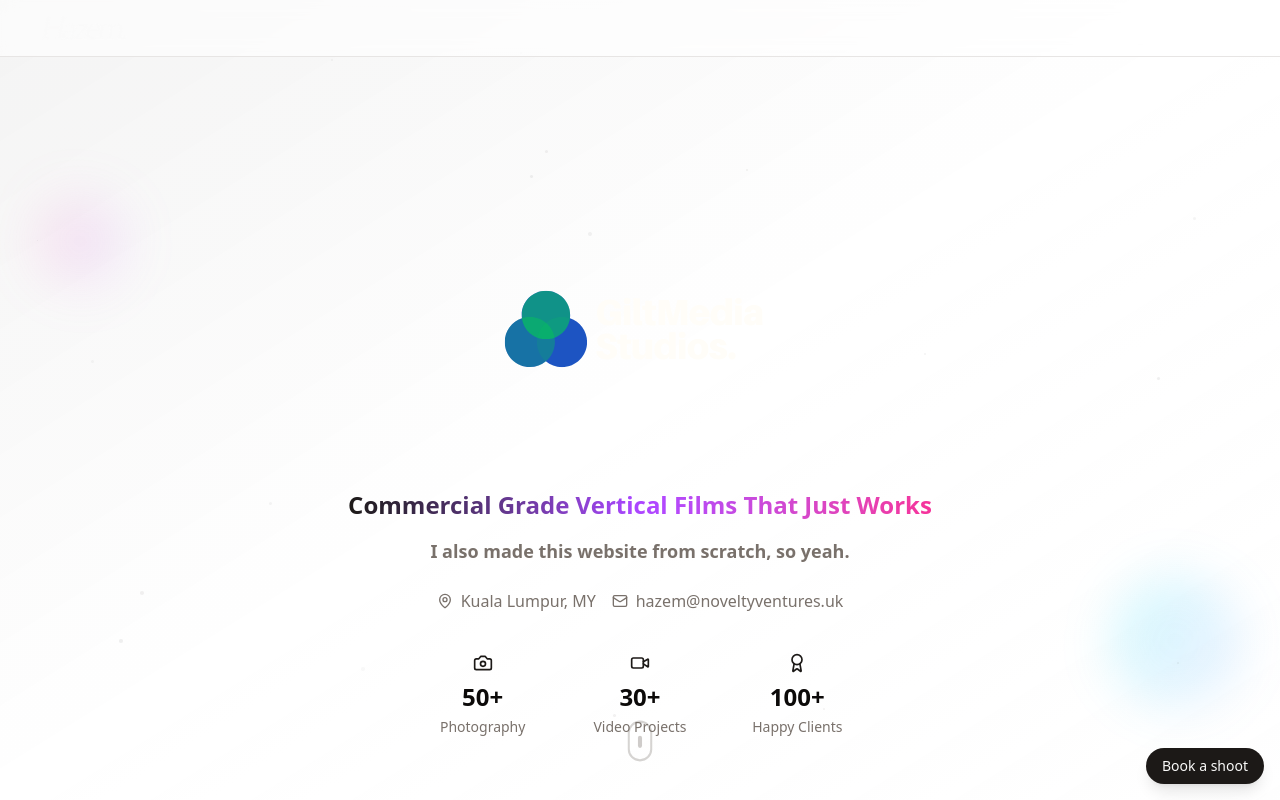
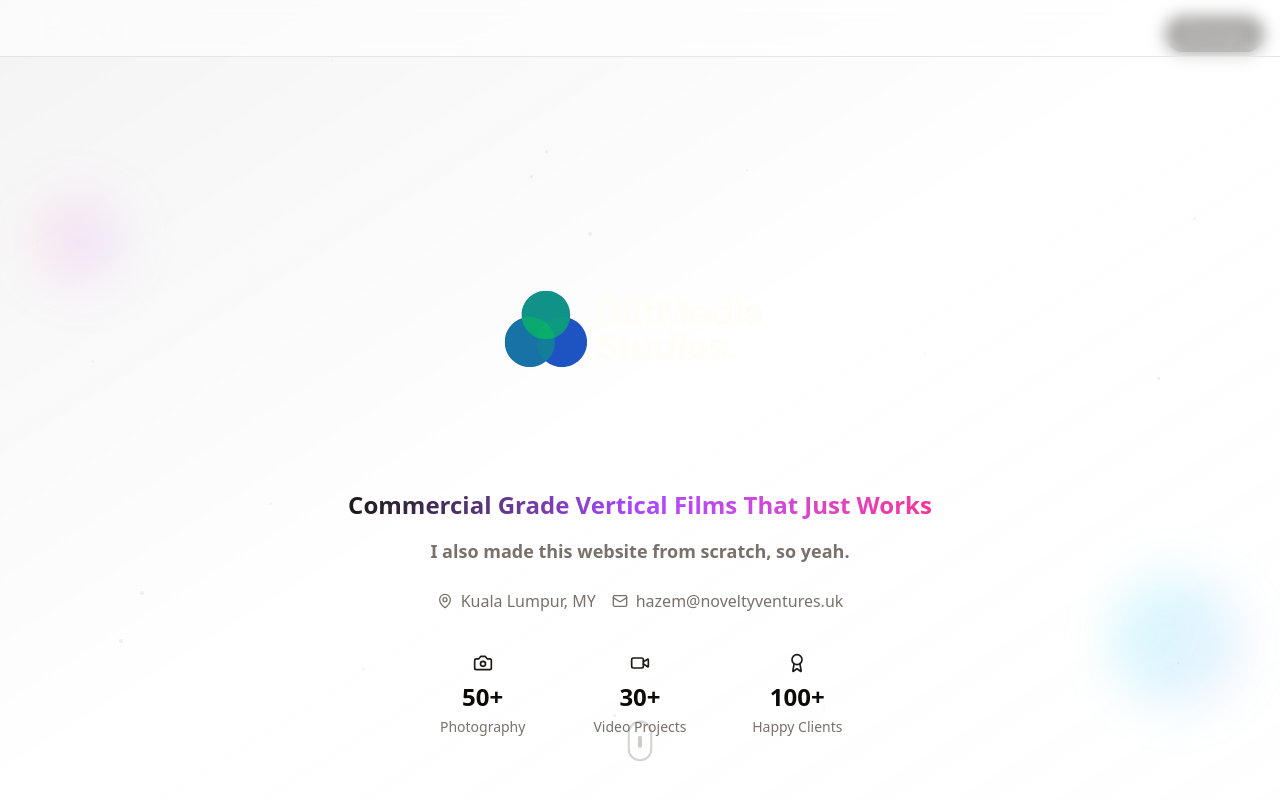
Before and after one commit to ShadowLevi-ops/hazem-portfolio, a Next.js app: page / in a window 1280 px wide. Shown: the top 800 px of the page. Built offline with nearby package versions, Linux system fonts and the light colour scheme.

Commit message:
feat(cta): move WhatsApp button to top-right and rename label

```diff
--- a/src/app/page.tsx
+++ b/src/app/page.tsx
@@ -202,14 +202,14 @@ export default function Home() {
         }}
       />
 
-      {/* Floating booking button -> WhatsApp */}
+      {/* Floating WhatsApp button (top-right) */}
       <a
         href={`https://wa.me/60173767247?text=${encodeURIComponent(
           `Hi Hazem, I'm interested in ${selectedTitle} — can we book?`
         )}`}
         target="_blank"
         rel="noopener noreferrer"
-        className="bg-primary text-primary-foreground fixed right-4 bottom-4 z-40 rounded-full px-4 py-2 text-sm font-medium shadow-lg transition-transform hover:scale-105"
+        className="bg-primary text-primary-foreground fixed top-4 right-4 z-40 rounded-full px-4 py-2 text-sm font-medium shadow-lg transition-transform hover:scale-105"
         onClick={() =>
           analytics.track({
             name: 'cta_book_click',
@@ -217,7 +217,7 @@ export default function Home() {
           })
         }
       >
-        Book a shoot
+        WhatsApp
       </a>
 
       <ScrollToTopButton />
```
